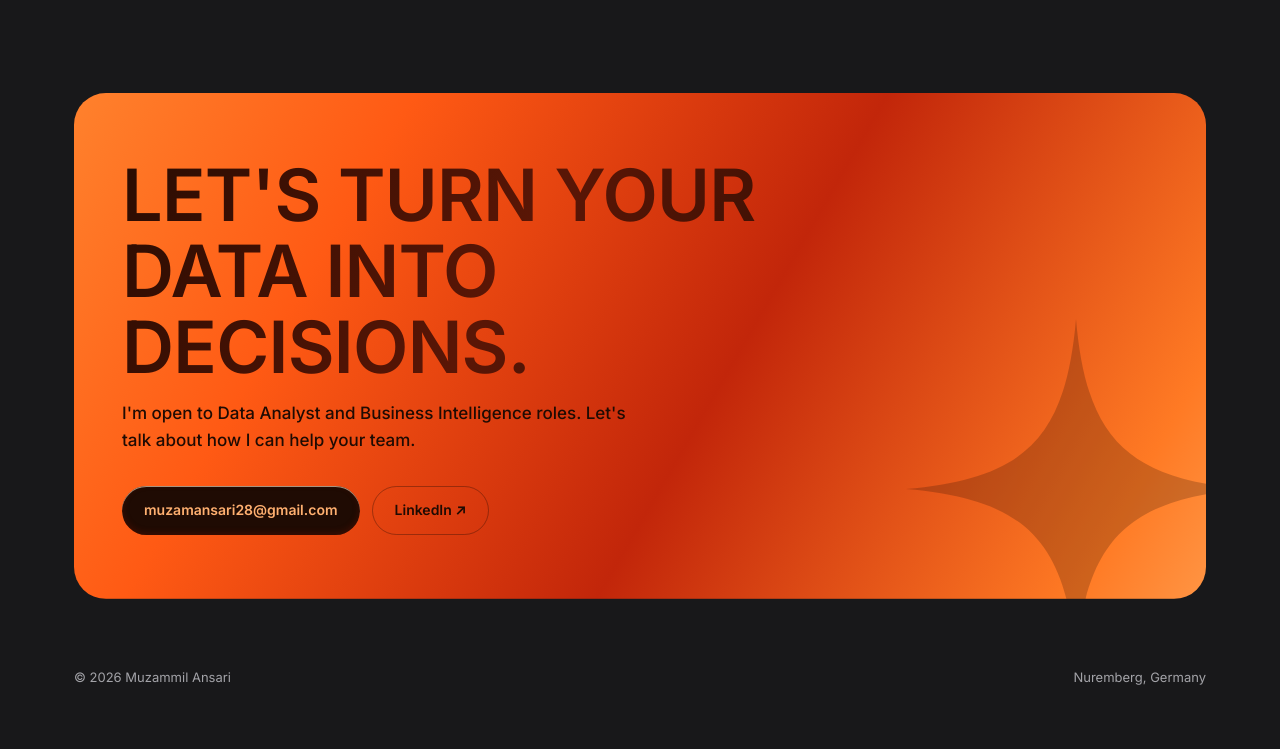
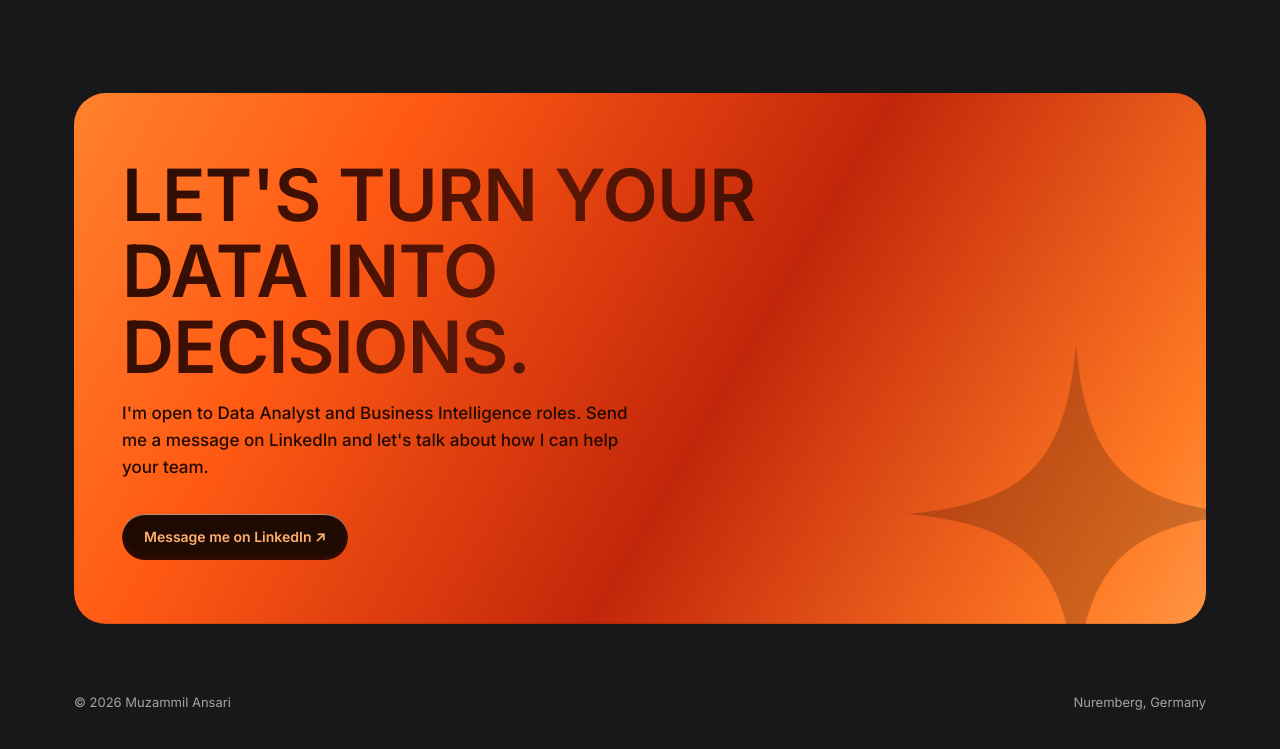
Before and after one commit to muzamansari/muzamansari.github.io, a plain HTML site: page index.html in a window 1280 px wide. Shown: the part 4943-5692 px from the top of the page. Before the commit the page ends 5671 px from the top, so only its background shows below. Drawn offline with Linux system fonts and the light colour scheme; a web font is replaced by a local one.

Commit message:
Replace email contact with LinkedIn-only contact
Co-Authored-By: Claude Opus 5.5 <noreply@anthropic.com>

```diff
--- a/index.html
+++ b/index.html
@@ -471,10 +471,9 @@ footer .wrap{display:flex;justify-content:space-between;flex-wrap:wrap;gap:12px}
     <div class="cta reveal">
       <svg class="cta-art" viewBox="0 0 100 100" aria-hidden="true"><path fill="#1f0b03" d="M50 0C53 35 65 47 100 50 65 53 53 65 50 100 47 65 35 53 0 50 35 47 47 35 50 0Z"/></svg>
       <h2>Let's turn your data into decisions.</h2>
-      <p>I'm open to Data Analyst and Business Intelligence roles. Let's talk about how I can help your team.</p>
+      <p>I'm open to Data Analyst and Business Intelligence roles. Send me a message on LinkedIn and let's talk about how I can help your team.</p>
       <div class="row">
-        <a class="btn" href="mailto:muzamansari28@gmail.com">muzamansari28@gmail.com</a>
-        <a class="btn ghost" href="https://www.linkedin.com/in/muzammil-ansari-5ba3261b9" target="_blank" rel="noopener">LinkedIn ↗</a>
+        <a class="btn" href="https://www.linkedin.com/in/muzammil-ansari-5ba3261b9" target="_blank" rel="noopener">Message me on LinkedIn ↗</a>
       </div>
     </div>
   </div>
```
